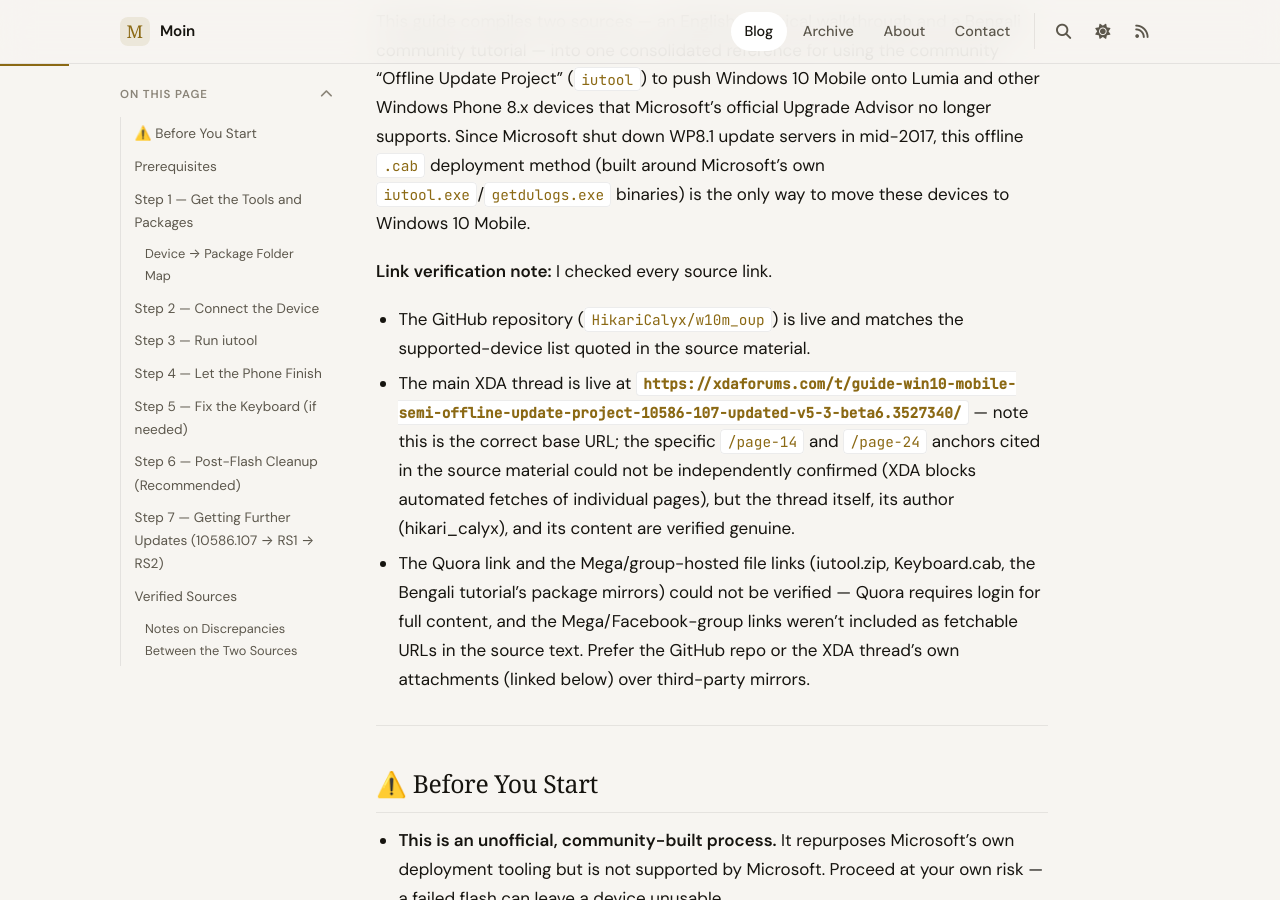
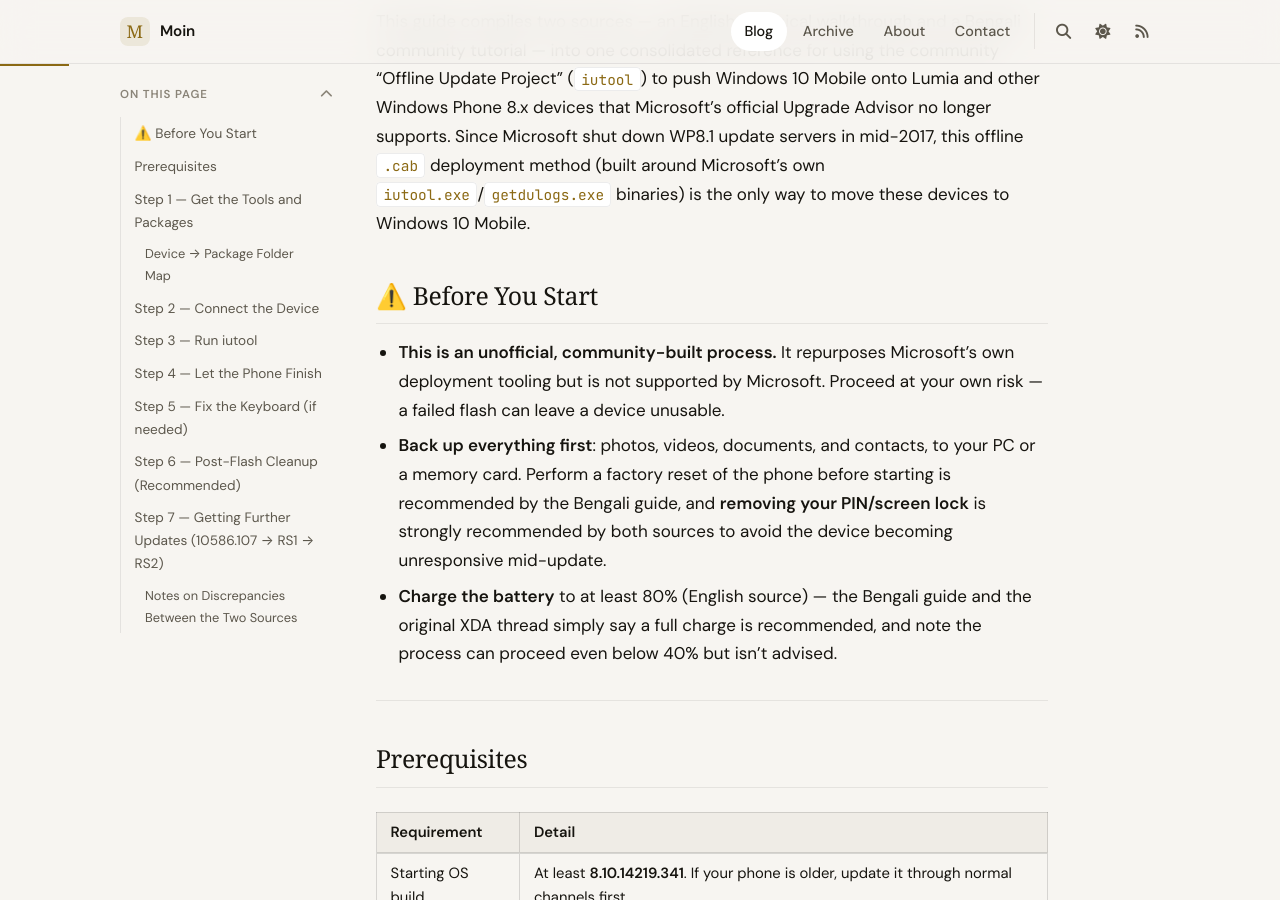
Before and after one commit to marufmoinuddin/marufmoinuddin.github.io, a Jekyll site: the page built from _posts/2017-04-09-windows-10-mobile-offline-update-guide.md, in a window 1280 px wide and 900 px high, scrolled down 489 px. Built offline with Jekyll 4.4.1, drawn with Linux system fonts in a browser that asks for light colours; some web fonts are replaced; comment, search, counter and statistics services are not loaded; some of the changed text lies outside the part shown.

```diff
--- a/_posts/2017-04-09-windows-10-mobile-offline-update-guide.md
+++ b/_posts/2017-04-09-windows-10-mobile-offline-update-guide.md
@@ -12,13 +12,6 @@ read_time: 12
 
 This guide compiles two sources — an English technical walkthrough and a Bengali community tutorial — into one consolidated reference for using the community "Offline Update Project" (`iutool`) to push Windows 10 Mobile onto Lumia and other Windows Phone 8.x devices that Microsoft's official Upgrade Advisor no longer supports. Since Microsoft shut down WP8.1 update servers in mid-2017, this offline `.cab` deployment method (built around Microsoft's own `iutool.exe`/`getdulogs.exe` binaries) is the only way to move these devices to Windows 10 Mobile.
 
-**Link verification note:** I checked every source link.
-
-- The GitHub repository (`HikariCalyx/w10m_oup`) is live and matches the supported-device list quoted in the source material.
-- The main XDA thread is live at **`https://xdaforums.com/t/guide-win10-mobile-semi-offline-update-project-10586-107-updated-v5-3-beta6.3527340/`** — note this is the correct base URL; the specific `/page-14` and `/page-24` anchors cited in the source material could not be independently confirmed (XDA blocks automated fetches of individual pages), but the thread itself, its author (hikari_calyx), and its content are verified genuine.
-- The Quora link and the Mega/group-hosted file links (iutool.zip, Keyboard.cab, the Bengali tutorial's package mirrors) could not be verified — Quora requires login for full content, and the Mega/Facebook-group links weren't included as fetchable URLs in the source text. Prefer the GitHub repo or the XDA thread's own attachments (linked below) over third-party mirrors.
-
----
 
 ## ⚠️ Before You Start
 
@@ -166,18 +159,6 @@ Once on the initial 10586.107 build, later Windows 10 Mobile builds (Anniversary
 
 ---
 
-## Verified Sources
-
-| Source | Status |
-|---|---|
-| GitHub — `HikariCalyx/w10m_oup` (packages, README, supported-device list) | ✅ Live, confirmed current: https://github.com/HikariCalyx/w10m_oup |
-| XDA — "[GUIDE] Win10 Mobile (Semi-)Offline Update Project 10586.107" | ✅ Live, confirmed original thread by hikari_calyx: https://xdaforums.com/t/guide-win10-mobile-semi-offline-update-project-10586-107-updated-v5-3-beta6.3527340/ |
-| Specific `/page-14`, `/page-24` anchors cited in the English source | ⚠️ Unverifiable via automated fetch (site blocks bots on individual pages), but the base thread is confirmed genuine and contains matching content |
-| Quora link on USB port advice | ⚠️ Not independently verified |
-| Mega/Facebook-group mirrors named in the Bengali tutorial (`iutool.zip`, `iutool_1703.zip`, `Keyboard.cab`, the 10586.107 offline `.wim`) | ⚠️ Not fetchable/verifiable — use the GitHub repo or XDA thread attachments instead, as those are confirmed authentic and actively maintained |
-
----
-
 ### Notes on Discrepancies Between the Two Sources
 
 - Supported-device lists match across both sources and the current GitHub README, with one exception: an XDA forum commenter (`ca_guri01`) corrected the OP that the **Lumia 520/520T/521 actually have 8 GB ROM**, not 4 GB, and so are *not* excluded by the 4 GB ROM limitation — only the 530 and similarly capacity-limited devices are excluded.
```
